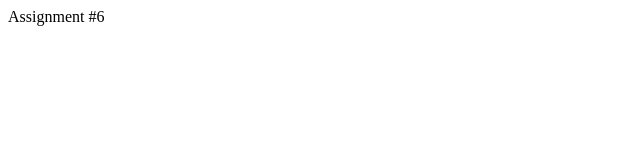
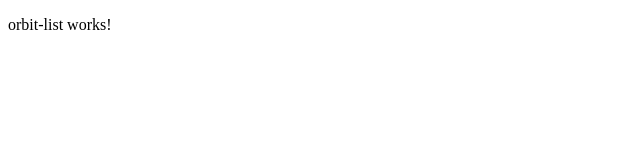
Before and after one commit to scottpenneman/orbit-report, an Angular app: page / in a window 1280 px wide. Shown: the top 160 px of the page, without its empty margins (0-640 px from the left). Built offline with nearby package versions, Linux system fonts and the light colour scheme.

Commit message:
Finished Assignment #6, 3)

```diff
--- a/src/app/app.component.html
+++ b/src/app/app.component.html
@@ -1 +1 @@
-Assignment #6
+<app-orbit-list [satellites]="sourceList"></app-orbit-list>
--- a/src/app/app.module.ts
+++ b/src/app/app.module.ts
@@ -2,10 +2,12 @@ import { BrowserModule } from '@angular/platform-browser';
 import { NgModule } from '@angular/core';
 
 import { AppComponent } from './app.component';
+import { OrbitListComponent } from './orbit-list/orbit-list.component';
 
 @NgModule({
   declarations: [
-    AppComponent
+    AppComponent,
+    OrbitListComponent
   ],
   imports: [
     BrowserModule
--- /dev/null
+++ b/src/app/orbit-list/orbit-list.component.html
@@ -0,0 +1 @@
+<p>orbit-list works!</p>
--- /dev/null
+++ b/src/app/orbit-list/orbit-list.component.ts
@@ -0,0 +1,17 @@
+import { Component, OnInit, Input } from '@angular/core';
+import { Satellite } from '../satellite';
+
+@Component({
+  selector: 'app-orbit-list',
+  templateUrl: './orbit-list.component.html',
+  styleUrls: ['./orbit-list.component.css']
+})
+export class OrbitListComponent implements OnInit {
+  @Input() satellites: Satellite[];
+
+  constructor() { }
+
+  ngOnInit() {
+  }
+
+}
--- a/src/index.html
+++ b/src/index.html
@@ -2,7 +2,7 @@
 <html lang="en">
 <head>
   <meta charset="utf-8">
-  <title>OrbitReport</title>
+  <title>Orbit Report</title>
   <base href="/">
 
   <meta name="viewport" content="width=device-width, initial-scale=1">
```
Also changed, not shown: src/app/orbit-list/orbit-list.component.css (added), 1 other file (tests, documents, lock files or other folders).
